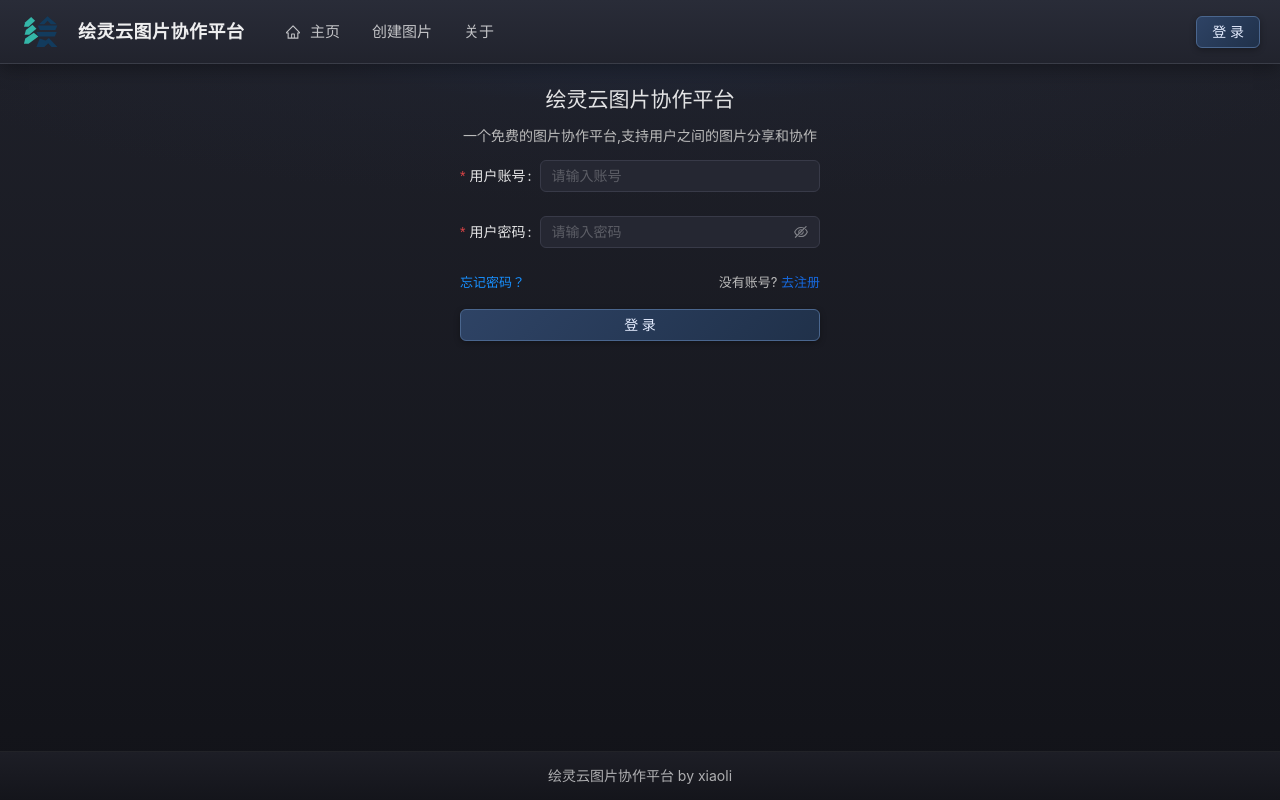
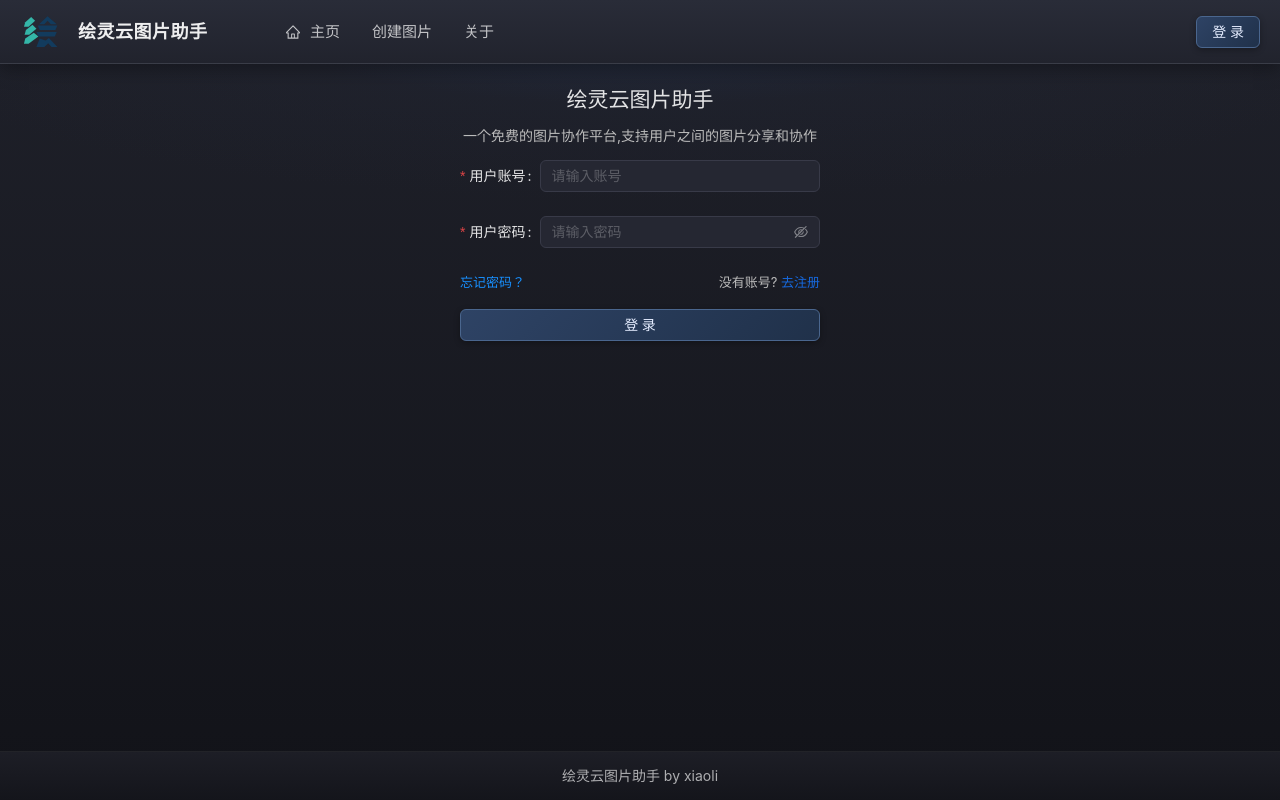
Before and after one commit to lishv/yun-picture-frontend, a Vue app: page /user/login in a window 1280 px wide. Built offline with nearby package versions, Linux system fonts and the light colour scheme; no server answers; what vue-cropper would draw is missing.

Commit message:
域名,与上线名称修改

```diff
--- a/index.html
+++ b/index.html
@@ -5,8 +5,8 @@
     <link rel="icon" type="image/svg+xml" href="/favicon.svg">
     <link rel="icon" href="/favicon.ico" sizes="any">
     <meta name="viewport" content="width=device-width, initial-scale=1.0">
-    <title>绘灵云图片协作平台</title>
-    <meta name="description" content="绘灵云图片协作平台,一个基于Vue3 海量免费图片协作平台">
+    <title>绘灵云图片助手</title>
+    <meta name="description" content="绘灵云图片助手,一个基于Vue3 的海量免费图片助手">
   </head>
   <body>
     <div id="app"></div>
--- a/src/components/GlobalHeader.vue
+++ b/src/components/GlobalHeader.vue
@@ -5,7 +5,7 @@
         <router-link to="/">
           <div class="title-bar">
             <img class="logo" src="../assets/logo.svg" alt="logo" />
-            <div class="title">绘灵云图片协作平台</div>
+            <div class="title">绘灵云图片助手</div>
           </div>
         </router-link>
       </a-col>
--- a/src/layouts/BasicLayout.vue
+++ b/src/layouts/BasicLayout.vue
@@ -13,7 +13,7 @@
       </a-layout>
 
       <a-layout-footer class="footer">
-        <a href="https://github.com/lishv" target="_blank">绘灵云图片协作平台 by xiaoli </a>
+        <a href="https://github.com/lishv" target="_blank">绘灵云图片助手 by xiaoli </a>
       </a-layout-footer>
     </a-layout>
   </div>
--- a/src/pages/user/UserLoginPage.vue
+++ b/src/pages/user/UserLoginPage.vue
@@ -1,6 +1,6 @@
 <template>
   <div id="userLoginPage">
-    <h2 class="title">绘灵云图片协作平台</h2>
+    <h2 class="title">绘灵云图片助手</h2>
     <div class="desc">一个免费的图片协作平台,支持用户之间的图片分享和协作</div>
     <a-form :model="formState" name="basic" autocomplete="off" @finish="handleSubmit">
       <a-form-item
--- a/src/pages/user/UserRegisterPage.vue
+++ b/src/pages/user/UserRegisterPage.vue
@@ -1,6 +1,6 @@
 <template>
   <div id="userRegisterPage">
-    <h2 class="title">绘灵云图片协作平台</h2>
+    <h2 class="title">绘灵云图片助手</h2>
     <div class="desc">一个免费的图片协作平台,支持用户之间的图片分享和协作</div>
 
     <a-form
```
Also changed, not shown: src/assets/branding/hualing-cloud-logo-horizontal.svg, 1 other file (tests, documents, lock files or other folders).
